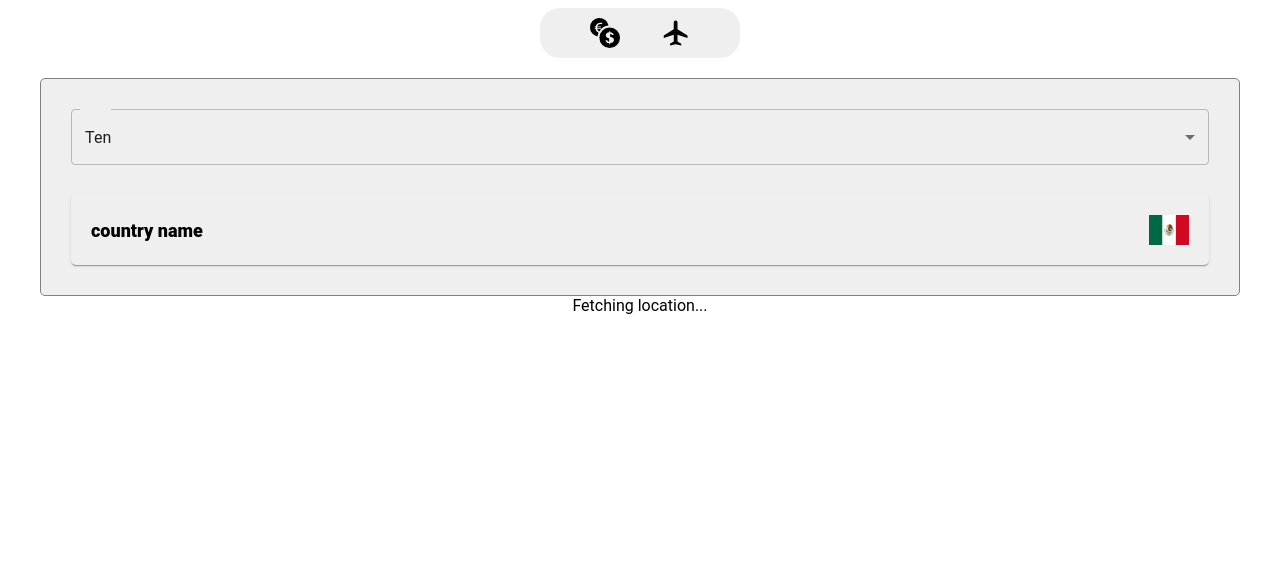
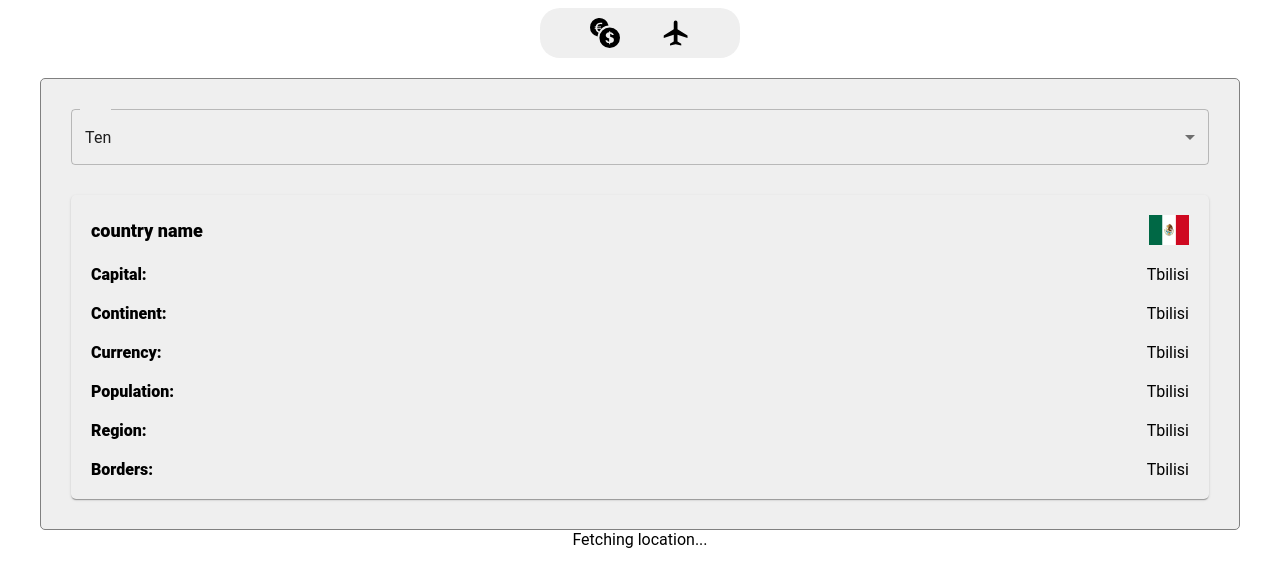
Before and after one commit to achiewe/countries-project, a React (Vite) app: page / in a window 1280 px wide. Shown: the top 586 px of the page. Built offline with nearby package versions, Linux system fonts and the light colour scheme; no server answers.

Commit message:
add the div and the country data in the componet

```diff
--- a/src/components/Home/CountryInfo.tsx
+++ b/src/components/Home/CountryInfo.tsx
@@ -7,6 +7,30 @@ export default function CountryInfo() {
       <div className="flagNameDiv">
         <h1> country name</h1>
         <img src={mexicoImg} className="countryMap" />
+      </div>
+      <div className="flagNameDiv">
+        <h3> Capital:</h3>
+        <h4> Tbilisi</h4>
+      </div>
+      <div className="flagNameDiv">
+        <h3> Continent:</h3>
+        <h4> Tbilisi</h4>
+      </div>
+      <div className="flagNameDiv">
+        <h3> Currency:</h3>
+        <h4> Tbilisi</h4>
+      </div>
+      <div className="flagNameDiv">
+        <h3> Population:</h3>
+        <h4> Tbilisi</h4>
+      </div>
+      <div className="flagNameDiv">
+        <h3> Region:</h3>
+        <h4> Tbilisi</h4>
+      </div>
+      <div className="flagNameDiv">
+        <h3> Borders:</h3>
+        <h4> Tbilisi</h4>
       </div>
     </MainInfoDiv>
   );
@@ -41,5 +65,19 @@ const MainInfoDiv = styled.div`
       width: 40px;
       height: 30px;
     }
+
+    h3 {
+      font-size: 16px;
+      font-weight: 800;
+      color: black;
+      font-style: normal;
+    }
+
+    h4 {
+      font-size: 16px;
+      font-weight: 400;
+      color: black;
+      font-style: normal;
+    }
   }
 `;
```
